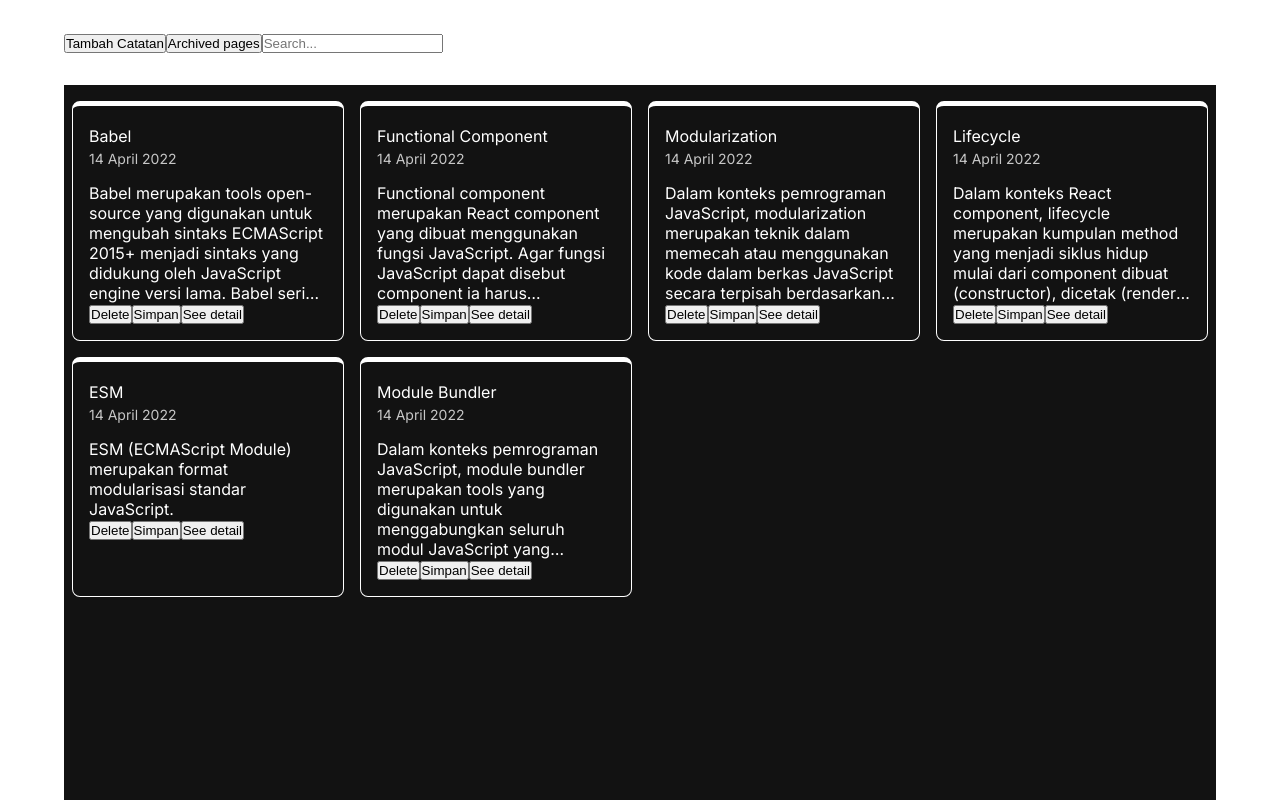
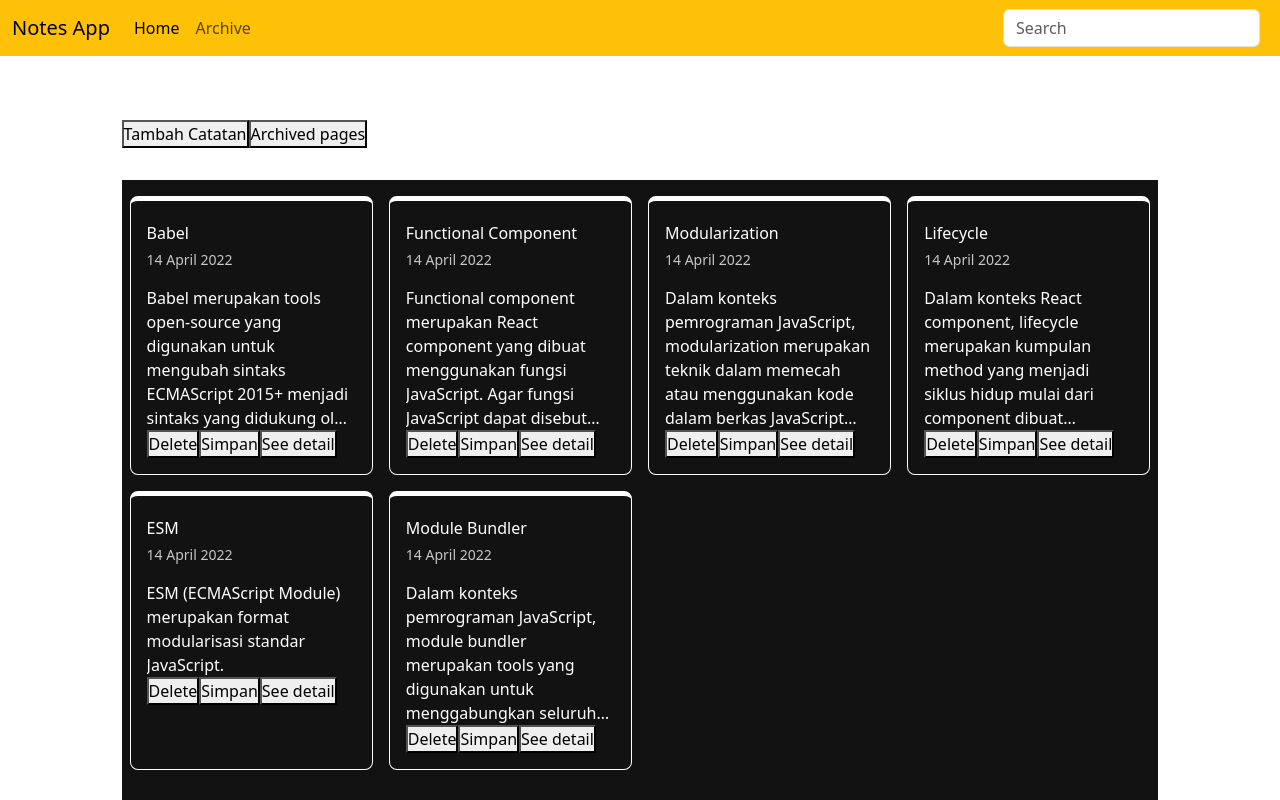
Before and after one commit to kiwi-ui/personal-notes-app-starter, a React (Vite) app: page / in a window 1280 px wide. Shown: the top 800 px of the page. Built offline with nearby package versions, Linux system fonts and the light colour scheme.

Commit message:
refactor: move functions to app.jsx

```diff
--- a/src/App.jsx
+++ b/src/App.jsx
@@ -1,20 +1,102 @@
-import React from 'react';
+import React, { useEffect, useState } from 'react';
 import HomePage from './pages/HomePage';
 import DetailPage from './pages/DetailPage';
 import { Route, Routes } from 'react-router-dom';
 import ArchivePage from './pages/ArchivePage';
 import AddNotePage from './pages/AddNotePage';
 import NotFoundPage from './pages/NotFoundPage';
+import SearchBar from './components/SearchBar/SearchBar';
+import { archiveNote, deleteNote, getActiveNotes } from './utils/local-data';
+import { useNavigate, useSearchParams } from 'react-router-dom';
+
 
 function App() {
+  const [notes, setNotes] = useState([]);
+  const [searchParams, setSearchParams] = useSearchParams();
+  const keyword = searchParams.get('keyword') || '';
+  const navigate = useNavigate();
+
+  useEffect (() => {
+    const activeNotes = getActiveNotes();
+      if (keyword) {
+        const filteredNotes = activeNotes.filter((note) =>
+          note.title.toLowerCase().includes(keyword.toLowerCase()) ||
+          note.body.toLowerCase().includes(keyword.toLowerCase())
+        );
+
+        setNotes(filteredNotes);
+      } else {
+        setNotes(activeNotes);
+      }
+  }, [keyword])
+
+  const handleSearch = (query) => {
+    setSearchParams({keyword: query});
+  }
+
+  const handleGetDetailed = (id) => {
+    navigate(`/detail/${ id }`);
+  }
+
+  const handleDeleteNote = (id) => {
+    const confirmDelete = window.confirm('Yakin ingin menghapus catatan ini?');
+    if(confirmDelete){
+      deleteNote(id);
+      setNotes(getActiveNotes());
+    }
+  }
+
+  const handleArchive = (id) => {
+    archiveNote(id);
+    setNotes(getActiveNotes());
+  }
+
   return (
+    <>
+        <nav className="navbar navbar-expand-lg bg-warning">
+            <div className="container-fluid">
+                <a className="navbar-brand">Notes App</a>
+                <button className="navbar-toggler" type="button" data-bs-toggle="collapse" data-bs-target="#navbarNavAltMarkup" aria-controls="navbarNavAltMarkup" aria-expanded="false" aria-label="Toggle navigation">
+                  <span className="navbar-toggler-icon"></span>
+                </button>
+
+                <div className="collapse navbar-collapse" id="navbarNavAltMarkup">
+                    <div className="navbar-nav">
+                        <a className="nav-link active" aria-current="page" href="#">Home</a>
+                        <a className="nav-link" href="#">Archive</a>
+                    </div>
+                </div>
+
+                <SearchBar />
+            </div>
+        </nav>
+
+        <main>
             <Routes>
-        <Route path='/' element={ <HomePage /> }/>
+                <Route
+                  path='/'
+                  element= {
+                    <HomePage
+                      notes = { notes }
+                      setNotes = { setNotes }
+                      setSearchParams = { setSearchParams }
+                      handleSearch = { handleSearch }
+                      handleGetDetailed = { handleGetDetailed }
+                      handleDeleteNote = { handleDeleteNote }
+                      handleArchive = { handleArchive }
+                      navigate= { navigate }
+                    />
+                  }
+                />
                 <Route path='/detail/:id' element={ <DetailPage /> }/>
                 <Route path='/archive' element={ <ArchivePage /> } />
                 <Route path='/note/new' element={ <AddNotePage /> } />
                 <Route path='*' element={ <NotFoundPage /> } />
             </Routes>
+        </main>
+
+        <footer></footer>
+    </>
   );
 }
 
--- a/src/components/SearchBar/SearchBar.jsx
+++ b/src/components/SearchBar/SearchBar.jsx
@@ -9,12 +9,15 @@ const SearchBar = ({ onSearch }) => {
   };
 
   return (
-    <input
-      type="text"
-      placeholder="Search..."
-      value={ searchTerm }
-      onChange={ handleInputChange }
-    />
+    <form className="d-flex" role="search">
+        <input
+            type="search"
+            placeholder="Search"
+            value={ searchTerm }
+            onChange={ handleInputChange }
+            className="form-control me-2" aria-label="Search"
+        />
+    </form>
   );
 }
 
--- a/src/index.jsx
+++ b/src/index.jsx
@@ -4,10 +4,11 @@ import App from './App';
 
 import './styles/style.css';
 import { BrowserRouter } from 'react-router-dom';
+import '../node_modules/bootstrap/dist/css/bootstrap.css';
 
 const root = createRoot(document.getElementById('root'));
 root.render(
   <BrowserRouter>
-    <App />
+      <App />
   </BrowserRouter>
 );
--- a/src/pages/HomePage/index.jsx
+++ b/src/pages/HomePage/index.jsx
@@ -1,75 +1,72 @@
 import React, { useEffect, useState } from 'react';
-import { archiveNote, deleteNote, getActiveNotes } from '../../utils/local-data'
-import { useNavigate, useSearchParams } from 'react-router-dom';
 import SearchBar from '../../components/SearchBar/SearchBar';
+import { useNavigate } from 'react-router-dom';
 
-const HomePage = () => {
-  const [Contacts, setContacts] = useState([]);
-  const [searchParams, setSearchParams] = useSearchParams();
-  const keyword = searchParams.get('keyword' || '');
-  const navigate = useNavigate();
+const HomePage = ({ notes, setNotes, setParams, handleSearch, handleGetDetailed, handleDeleteNote, handleArchive, navigate } ) => {
+//   const [notes, setNotes] = useState([]);
+//   const [searchParams, setSearchParams] = useSearchParams();
+//   const keyword = searchParams.get('keyword' || '');
+//   const navigate = useNavigate();
 
-  useEffect(() => {
-	const activeNotes = getActiveNotes();
-	  if (keyword) {
-		const filteredNotes = activeNotes.filter((note) =>
-		  note.title.toLowerCase().includes(keyword.toLowerCase()) ||
-		  note.body.toLowerCase().includes(keyword.toLowerCase())
-		);
-		setContacts(filteredNotes);
-	  } else {
-		setContacts(activeNotes);
-	  }
-  }, [keyword])
+//   useEffect(() => {
+// 	const activeNotes = getActiveNotes();
+// 	  if (keyword) {
+// 		const filteredNotes = activeNotes.filter((note) =>
+// 		  note.title.toLowerCase().includes(keyword.toLowerCase()) ||
+// 		  note.body.toLowerCase().includes(keyword.toLowerCase())
+// 		);
+// 		setNotes(filteredNotes);
+// 	  } else {
+// 		setNotes(activeNotes);
+// 	  }
+//   }, [keyword])
 
 
-  const handleSearch = (query) => {
-//   const activeNotes = getActiveNotes();
+//   const handleSearch = (query) => {
+// 	setSearchParams({keyword: query});
+//   }
 
-//   const notes = activeNotes.filter((note) => note.body.toLocaleLowerCase().includes(event)) || note.title.toLowerCase().includes(event.toLowerCase());
-	setSearchParams({keyword: query})
-	// setContacts(notes);
-  }
+//   const handleGetDetailed = (id) => {
+// 	navigate(`/detail/${ id }`);
+//   }
 
-  const handleGetDetailed = (id) => {
-	navigate(`/detail/${ id }`);
-  }
+//   const handleDeleteNote = (id) => {
+// 	const confirmDelete = window.confirm('Yakin ingin menghapus catatan ini?');
+// 	if(confirmDelete){
+// 	  deleteNote(id);
+// 	  setNotes(getActiveNotes());
+// 	}
+//   }
 
-  const handleDeleteNote = (id) => {
-	const confirmDelete = window.confirm('Yakin ingin menghapus catatan ini?');
-	if(confirmDelete){
-	  deleteNote(id);
-	  setContacts(getActiveNotes());
-	}
-  }
-
-  const handleArchive = (id) => {
-	archiveNote(id);
-	setContacts(getActiveNotes());
-  }
+//   const handleArchive = (id) => {
+// 	archiveNote(id);
+// 	setNotes(getActiveNotes());
+//   }
 
   return (
+	<>
+		{/* <header></header> */}
 		<main className="main">
 			<button type="button" onClick={ () => navigate('/notes/new')}>Tambah Catatan</button>
 			<button type="button" onClick={ () => navigate('/archive') }>Archived pages</button>
-		<SearchBar onSearch={ handleSearch }/>
+			{/* <SearchBar onSearch={ handleSearch }/> */}
 
 			<div className="app-container body">
 				{
-				Contacts.length ?
+					notes.length ?
 						<div className="notes-list">
 							{
-							Contacts.map((contact) =>
+								notes.map((note) =>
 									{
 										return (
-										<div key={ contact.id } className="note-item">
+											<div key={ note.id } className="note-item">
 												<div className="note-item__title">
-													{ contact.title }
+													{ note.title }
 												</div>
 
 												<div className="note-item__createdAt">
 													{
-														new Date(contact.createdAt).toLocaleDateString("id-ID", {
+														new Date(note.createdAt).toLocaleDateString("id-ID", {
 															day: "numeric",
 															month: "long",
 															year: "numeric"
@@ -78,12 +75,12 @@ const HomePage = () => {
 												</div>
 
 												<div className="note-item__body">
-													{ contact.body }
+													{ note.body }
 												</div>
 
-												<button type="button" onClick={ () => handleDeleteNote(contact.id) }>Delete</button>
-												<button type="button" onClick={ () => handleArchive(contact.id) }>Simpan</button>
-												<button type="button" onClick={ () => handleGetDetailed(contact.id) }>See detail</button>
+												<button type="button" onClick={ () => handleDeleteNote(note.id) }>Delete</button>
+												<button type="button" onClick={ () => handleArchive(note.id) }>Simpan</button>
+												<button type="button" onClick={ () => handleGetDetailed(note.id) }>See detail</button>
 											</div>
 										)
 									}
@@ -99,6 +96,7 @@ const HomePage = () => {
 				}
 			</div>
 		</main>
+	</>
   )
 }
 
```
Lines whose indentation alone changed are shown as unchanged.
